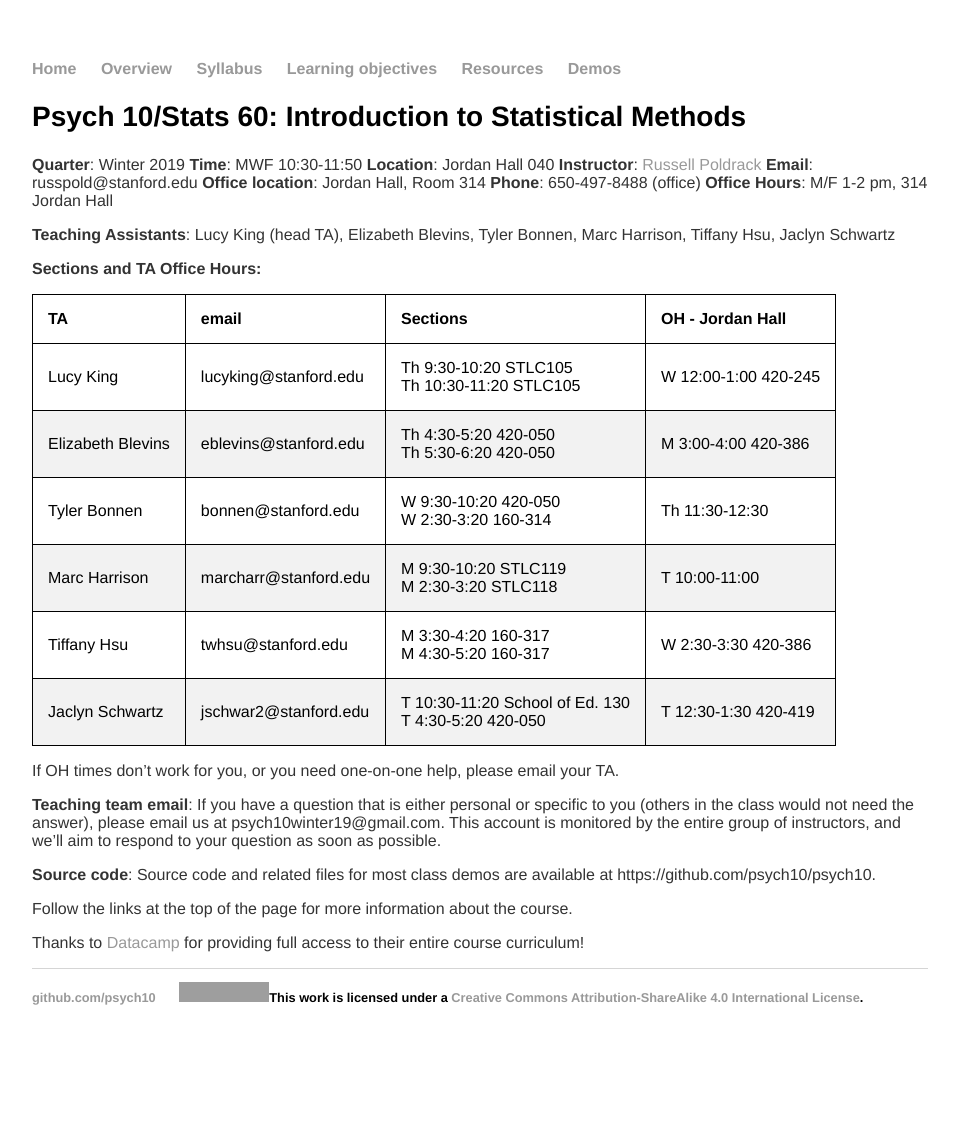
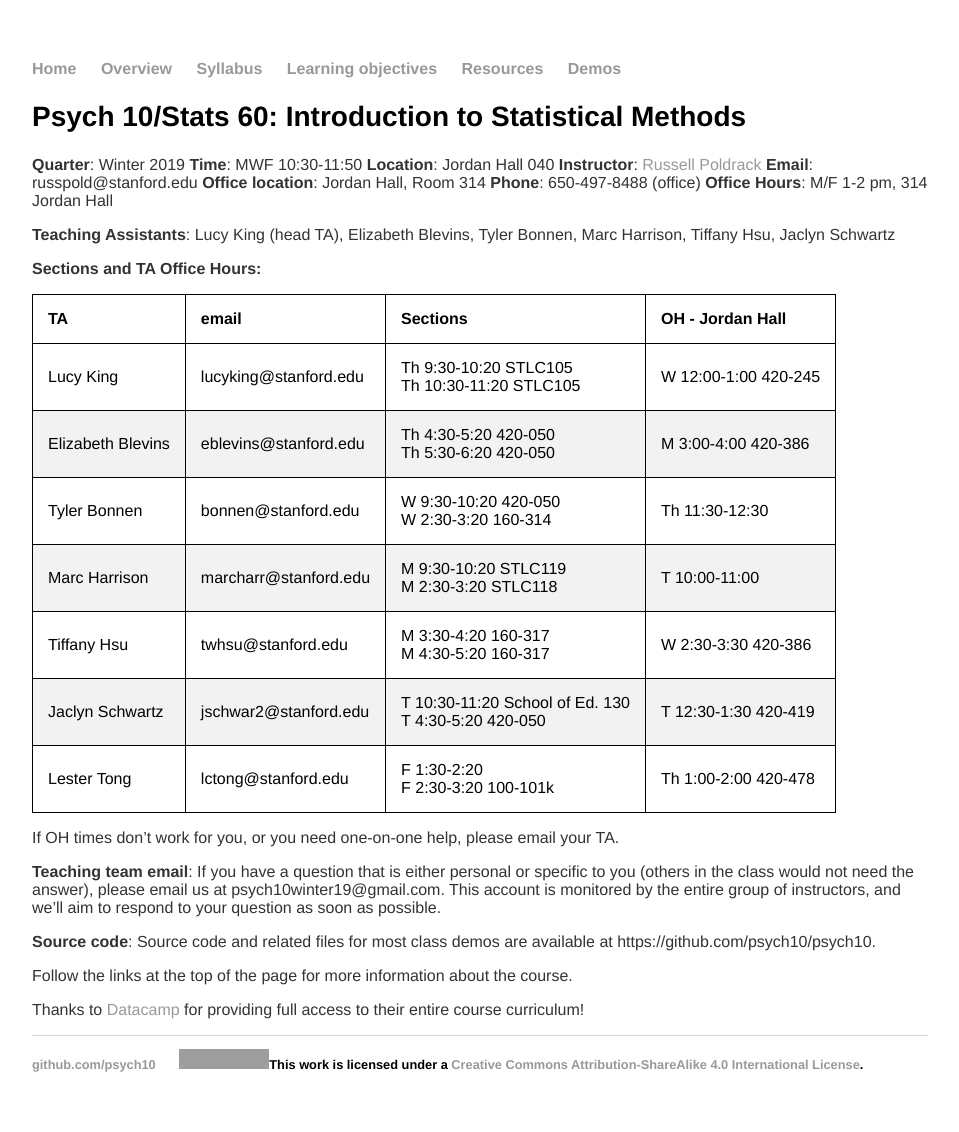
Before and after one commit to stats60/stats60.github.io, a Jekyll site: the page built from index.md, in a window 1280 px wide. Shown: the whole page, without its empty margins (160-1119 px from the left). Built offline with Jekyll 4.4.1, drawn with Linux system fonts in a browser that asks for light colours; before the commit the page ends 1065 px from its top, so only the background shows below that; grey boxes are pictures that could not be loaded.

Commit message:
added Lester's section times and OH

```diff
--- a/index.md
+++ b/index.md
@@ -27,6 +27,7 @@ Tiffany Hsu, Jaclyn Schwartz
 | Marc Harrison|marcharr@stanford.edu|M 9:30-10:20 STLC119<br>M 2:30-3:20 STLC118|T 10:00-11:00|
 | Tiffany Hsu|twhsu@stanford.edu|M 3:30-4:20 160-317<br>M 4:30-5:20 160-317|W 2:30-3:30 420-386|
 | Jaclyn Schwartz|jschwar2@stanford.edu|T 10:30-11:20 School of Ed. 130<br>T 4:30-5:20 420-050|T 12:30-1:30 420-419|
+| Lester Tong|lctong@stanford.edu|F 1:30-2:20<br>F 2:30-3:20 100-101k|Th 1:00-2:00 420-478|
 
 If OH times don't work for you, or you need one-on-one help, please email your TA.
 
```
